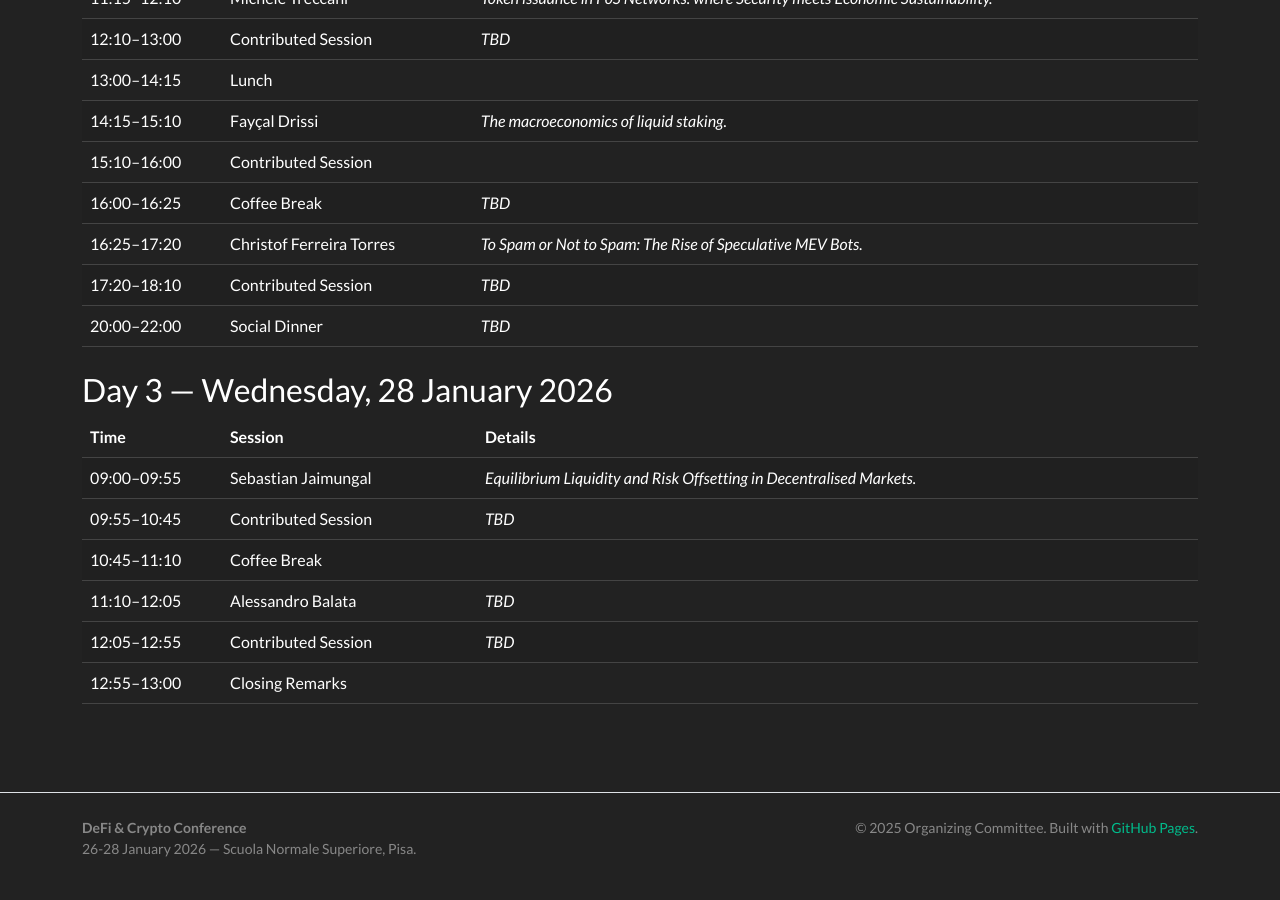
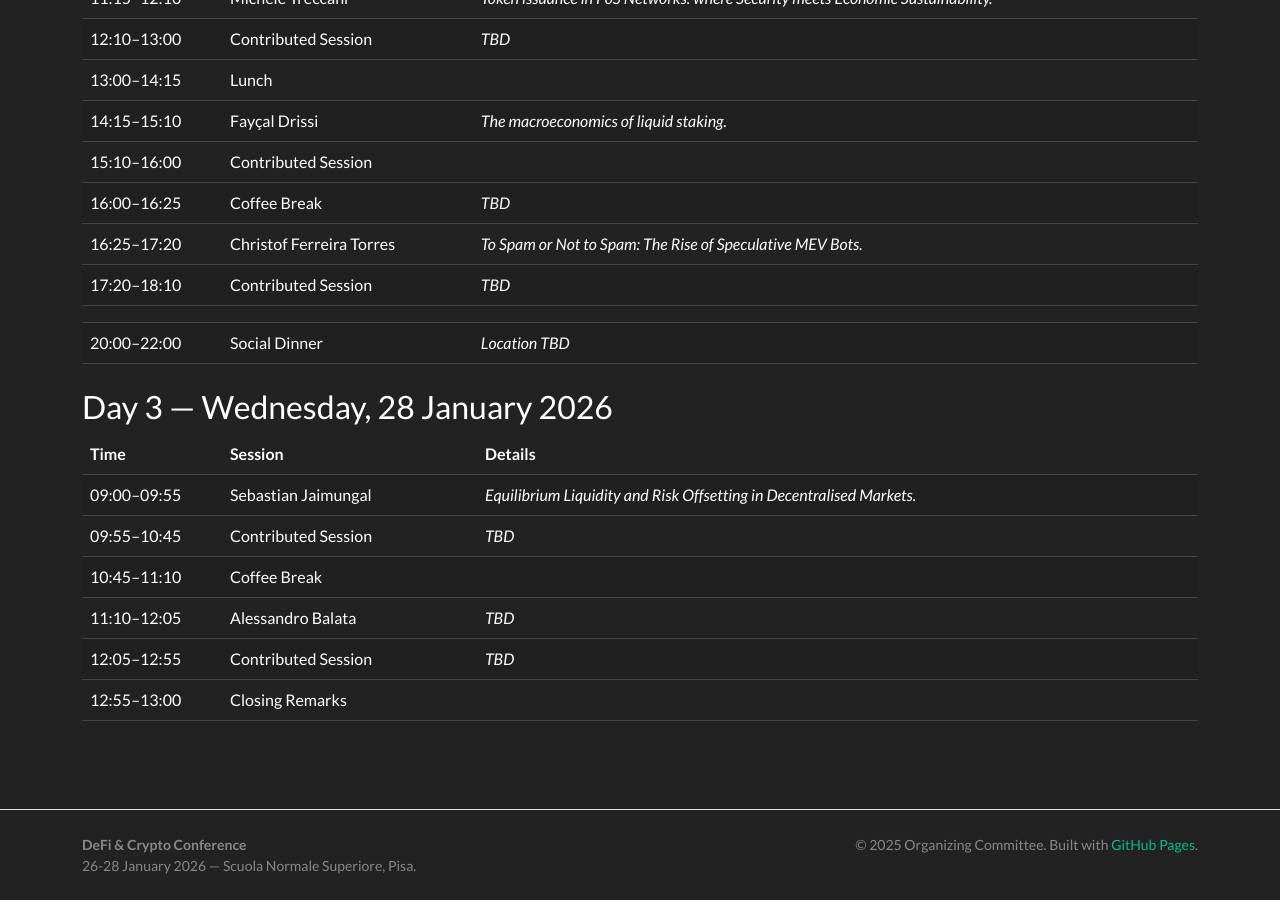
Before and after one commit to sns-defi/sns-defi.github.io, a Jekyll site: the page built from program.md, in a window 1280 px wide and 900 px high, scrolled down 897 px. Built offline with Jekyll 4.4.1, drawn with Linux system fonts in a browser that asks for light colours; nearby versions of some CDN libraries.

Commit message:
Update program.md

```diff
--- a/program.md
+++ b/program.md
@@ -48,7 +48,8 @@ permalink: /program/
     <tr><td>16:00–16:25</td><td>Coffee Break</td><td><em>TBD</em></td></tr>
     <tr><td>16:25–17:20</td><td>Christof Ferreira Torres</td><td><em>To Spam or Not to Spam: The Rise of Speculative MEV Bots.</em></td></tr>
     <tr><td>17:20–18:10</td><td>Contributed Session</td><td><em>TBD</em></td></tr>
-    <tr><td>20:00–22:00</td><td>Social Dinner</td><td><em>TBD</em></td></tr>
+    <tr><td></td><td></td><td><em></em></td></tr>
+    <tr><td>20:00–22:00</td><td>Social Dinner</td><td><em>Location TBD</em></td></tr>
   </tbody>
 </table>
 
```
